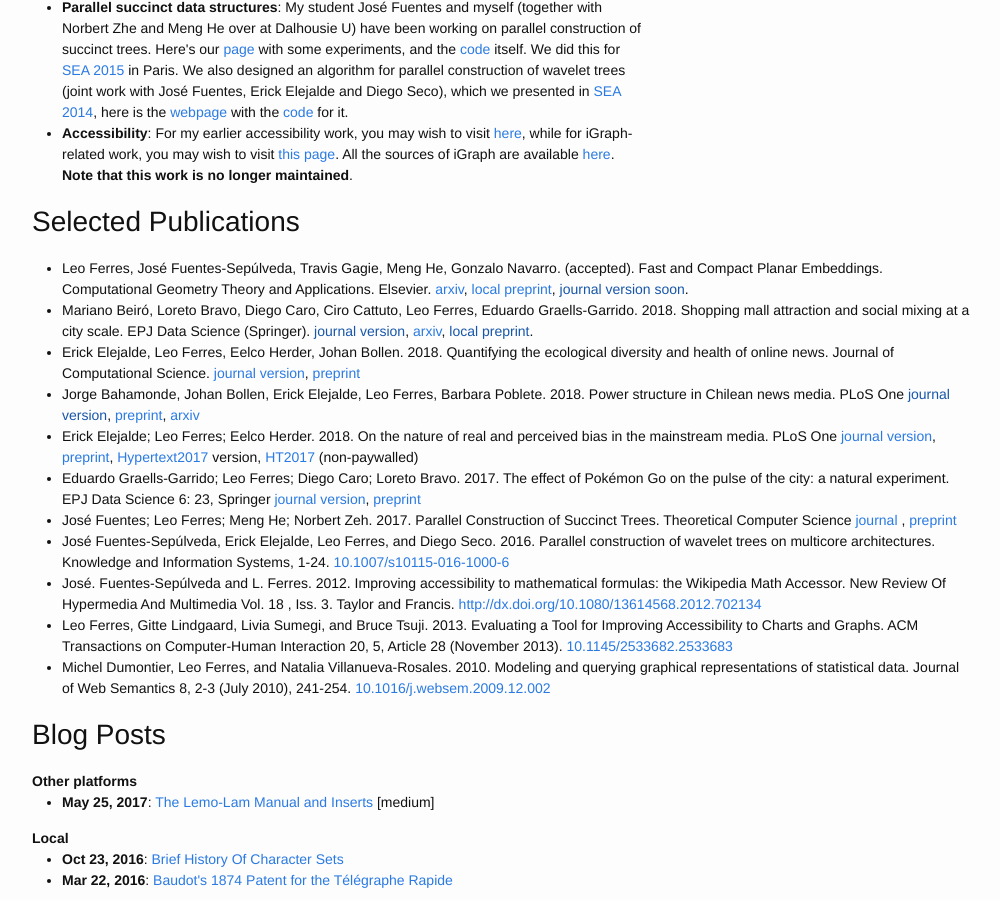
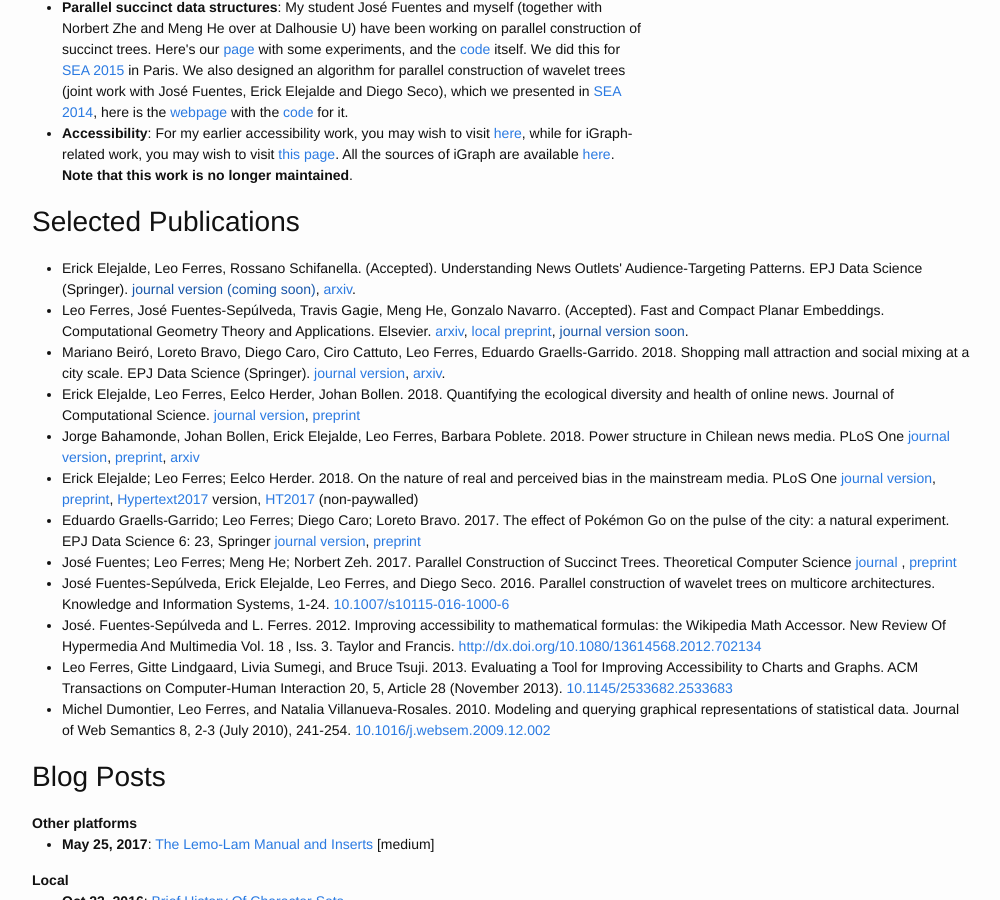
Before and after one commit to leoferres/leoferres.github.io, a Jekyll site: the page built from index.html, in a window 1280 px wide and 900 px high, scrolled down 581 px. Shown: the whole window, without its empty margins (138-1138 px from the left). Built offline with Jekyll 4.4.1, drawn with Linux system fonts in a browser that asks for light colours; comment, search, counter and statistics services are not loaded.

Commit message:
added paper on audience targetting and fixed a few pub links

```diff
--- a/index.html
+++ b/index.html
@@ -87,8 +87,16 @@ layout: default
   <h1>Selected Publications</h1>
   <ul>
     <li>
-      Leo Ferres, José Fuentes-Sepúlveda, Travis Gagie, Meng He,
-      Gonzalo Navarro. (accepted). Fast and Compact Planar
+
+      Erick Elejalde, Leo Ferres, Rossano
+       Schifanella. (Accepted). Understanding News Outlets'
+       Audience-Targeting Patterns. EPJ Data Science
+       (Springer). <a href="">journal version (coming
+       soon)</a>, <a href="https://arxiv.org/abs/1806.02155">arxiv</a>.
+    </li>
+    <li>
+      Leo Ferres, José Fuentes-Sepúlveda, Travis Gagie, Meng He,
+      Gonzalo Navarro. (Accepted). Fast and Compact Planar
       Embeddings. Computational Geometry Theory and
       Applications. Elsevier. <a href="https://arxiv.org/abs/1705.00415">arxiv</a>, <a href="pubs/CGTA.pdf">local
       preprint</a>, <a href="">journal version soon</a>.
@@ -98,16 +106,15 @@ layout: default
       Mariano Beiró, Loreto Bravo, Diego Caro, Ciro Cattuto, Leo
        Ferres, Eduardo Graells-Garrido. 2018. Shopping mall attraction
        and social mixing at a city scale. EPJ Data Science
-       (Springer). <a href="">journal
-       version</a>, <a href="https://arxiv.org/abs/1802.00041">arxiv</a>,
-      <a href="">local preprint</a>.
+       (Springer). <a href="https://doi.org/10.1140/epjds/s13688-018-0157-5">journal
+       version</a>, <a href="https://arxiv.org/abs/1802.00041">arxiv</a>.
     </li>
     <li>
       Erick Elejalde, Leo Ferres, Eelco Herder, Johan Bollen. 2018. Quantifying the ecological diversity and health of online news. Journal of Computational Science. <a href="https://www.journals.elsevier.com/journal-of-computational-science">journal
        version</a>, <a href="http://leoferres.info/pubs/NewsEcosystemJOCS.pdf">preprint</a>
     </li>
     <li>
-      Jorge Bahamonde, Johan Bollen, Erick Elejalde, Leo Ferres, Barbara Poblete. 2018. Power structure in Chilean news media. PLoS One <a href="">journal
+      Jorge Bahamonde, Johan Bollen, Erick Elejalde, Leo Ferres, Barbara Poblete. 2018. Power structure in Chilean news media. PLoS One <a href="https://doi.org/10.1371/journal.pone.0197150">journal
        version</a>, <a href="http://leoferres.info/pubs/PowStr.pdf">preprint</a>, <a href="https://arxiv.org/abs/1710.06347">arxiv</a>
     </li>
     <li>
```
